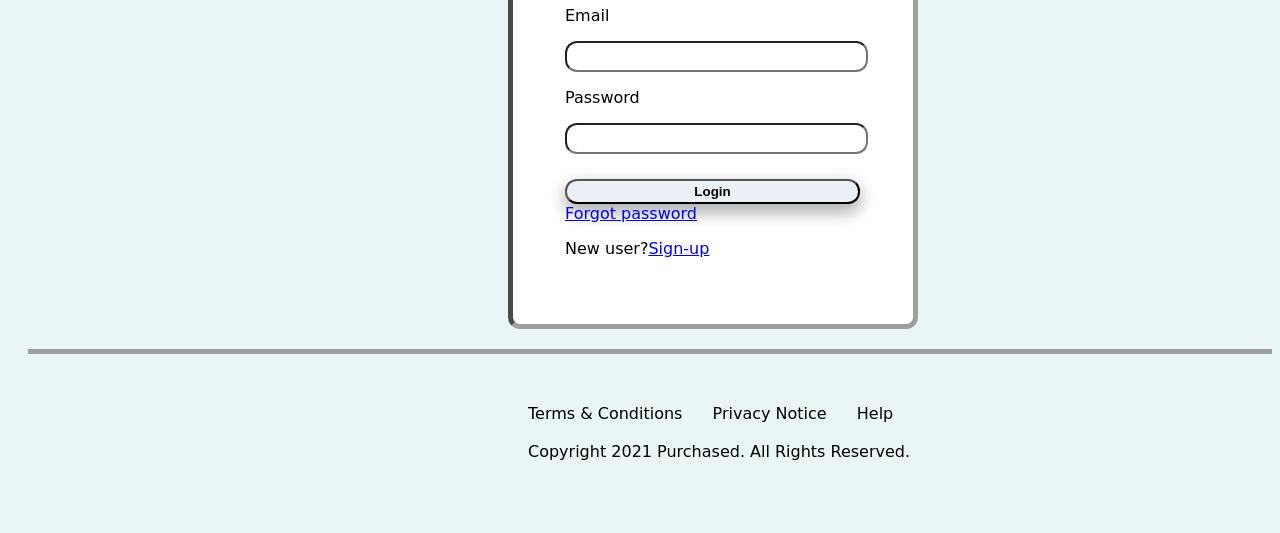
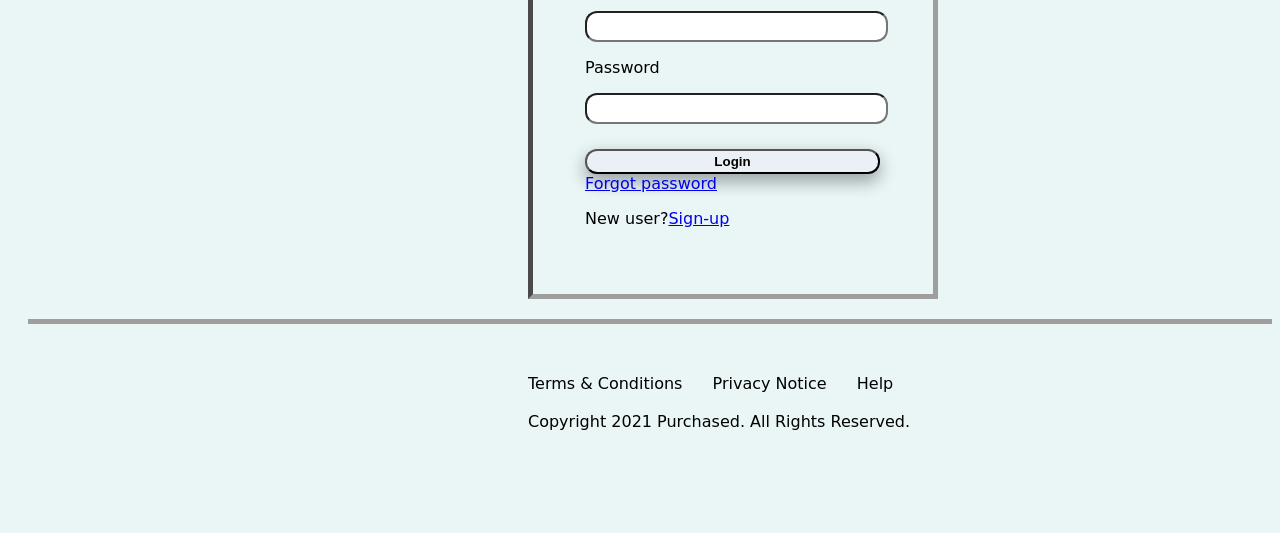
Before and after one commit to Harsharameshwar/srihari-project, a plain HTML site: page index.html in a window 1280 px wide. Shown: the part 267-800 px from the top of the page. Drawn offline with Linux system fonts and the light colour scheme.

Commit message:
Update style.css

```diff
--- a/CSS/style.css
+++ b/CSS/style.css
@@ -7,12 +7,7 @@ div {
 }
 .sign-in{
     position: relative;
-    margin-left: 500px;
-    margin-top: 50px;
-    background-clip: border-box;
-    background-color: white;
-    border-radius: 12px;
-
+    left:500px;
  }
  .email-phone{
    margin-right: 0px;
```
